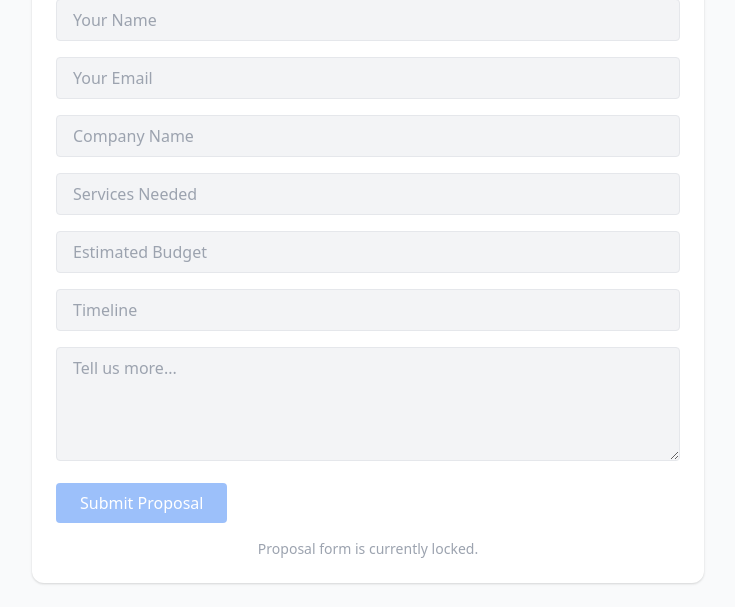
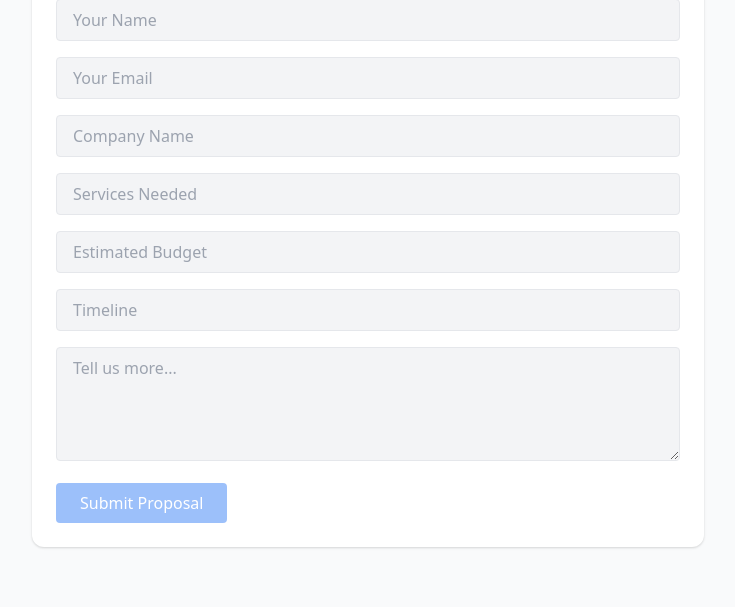
Before and after one commit to MylesGoHam/zyberfy-backend, a Flask app: page /proposalpage in a window 1280 px wide. Shown: the part 643-1250 px from the top of the page, without its empty margins (272-1007 px from the left). After the commit the page ends 1191 px from the top, so only its background shows below. Run offline with Flask 3, Linux system fonts and the light colour scheme; data comes from the database, SQL or seed files in the repository; some libraries are stand-ins or nearby versions.

Commit message:
Update client_proposal.html

```diff
--- a/templates/client_proposal.html
+++ b/templates/client_proposal.html
@@ -59,7 +59,6 @@
     <button type="submit" disabled class="bg-blue-500 text-white px-6 py-2 rounded opacity-50 cursor-not-allowed">
       Submit Proposal
     </button>
-    <p class="text-sm text-center text-gray-400">Proposal form is currently locked.</p>
   </form>
   {% else %}
   <p class="text-center text-gray-500">No proposals yet. Generate one from the dashboard to view your live link.</p>
```
